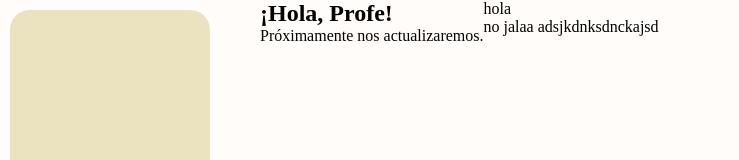
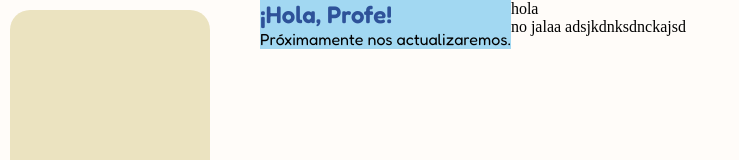
Before and after one commit to YBJ-UP/Nubo, an Angular app: page /home/teacher in a window 1280 px wide. Shown: the top 160 px of the page, without its empty margins (0-739 px from the left). Built offline with nearby package versions, Linux system fonts and the light colour scheme.

Commit message:
se cambian los estilos

```diff
--- a/src/app/components/greeting/greeting.css
+++ b/src/app/components/greeting/greeting.css
@@ -0,0 +1,8 @@
+section {
+    background-color: #A2D8F2;
+    font-family: 'Fredoka',  sans-serif;
+}
+
+h1 {
+    color: #2E5299;
+}
--- a/src/app/components/greeting/greeting.html
+++ b/src/app/components/greeting/greeting.html
@@ -1,3 +1,6 @@
+<head>
+    <link href="https://fonts.googleapis.com/css2?family=Fredoka:wght@400;600&family=Nunito:wght@400;700&display=swap" rel="stylesheet">
+</head>
 <section>
     <h1>¡Hola, {{name()}}!</h1>
     <p>Próximamente nos actualizaremos.</p>
```
